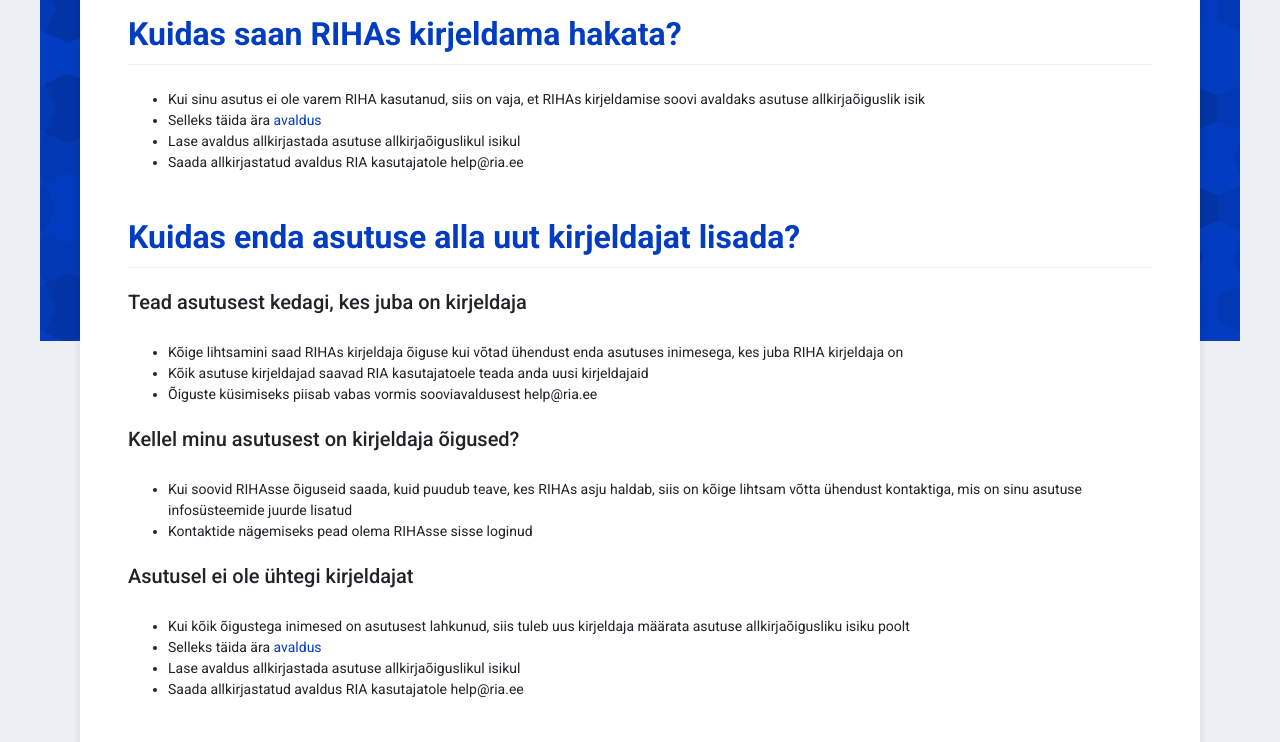
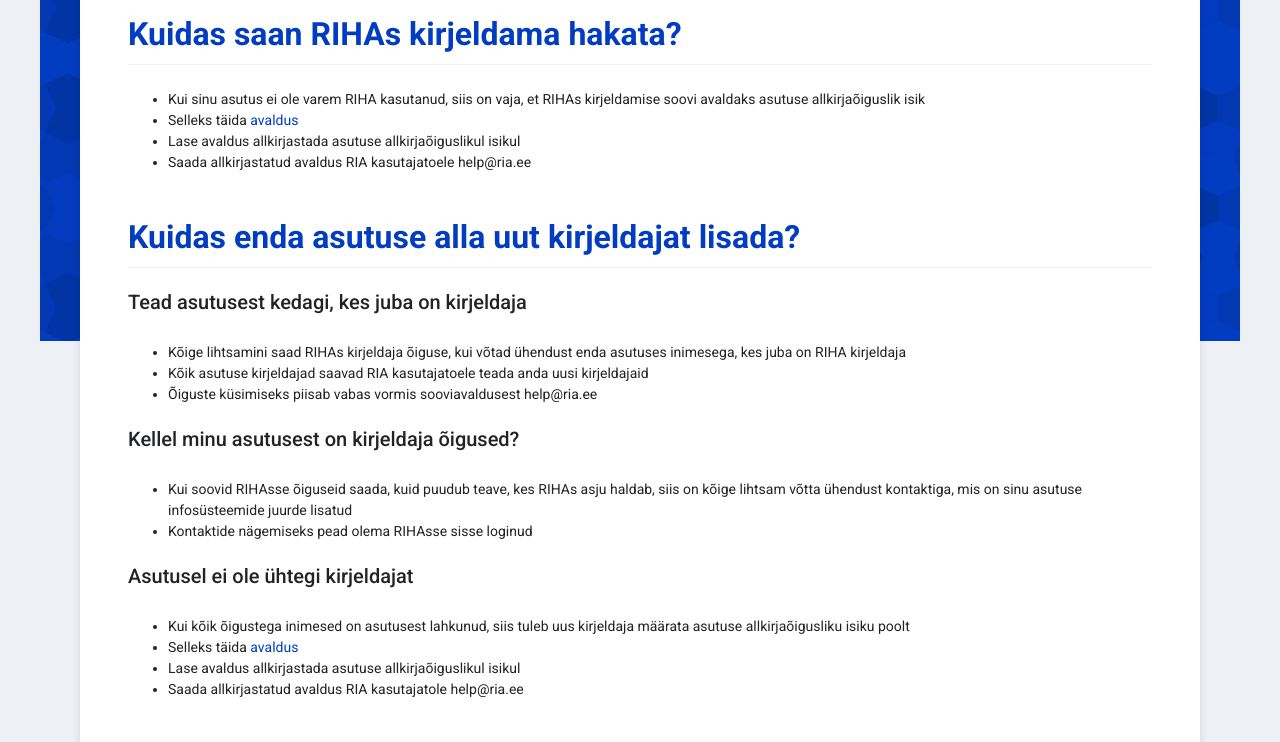
Before and after one commit to e-gov/RIHA-Help, a Jekyll site: the page built from docs/RIHA-oigused-haldamine.md, in a window 1280 px wide. Shown: the part 322-1064 px from the top of the page. Built offline with Jekyll 4.4.1, drawn with Linux system fonts in a browser that asks for light colours.

Commit message:
Update RIHA-oigused-haldamine.md

```diff
--- a/docs/RIHA-oigused-haldamine.md
+++ b/docs/RIHA-oigused-haldamine.md
@@ -5,14 +5,14 @@ title: RIHA pääsuõiguste haldamine
 ## Kuidas saan RIHAs kirjeldama hakata?
 
 - Kui sinu asutus ei ole varem RIHA kasutanud, siis on vaja, et RIHAs kirjeldamise soovi avaldaks asutuse allkirjaõiguslik isik
-- Selleks täida ära [avaldus](/Taotlus RIHA kirjeldaja määramiseks.pdf){:target="_blank"}
+- Selleks täida [avaldus](/Taotlus RIHA kirjeldaja määramiseks.pdf){:target="_blank"}
 - Lase avaldus allkirjastada asutuse allkirjaõiguslikul isikul
-- Saada allkirjastatud avaldus RIA kasutajatole help@ria.ee
+- Saada allkirjastatud avaldus RIA kasutajatoele help@ria.ee
 
 ## Kuidas enda asutuse alla uut kirjeldajat lisada?
 
 ### Tead asutusest kedagi, kes juba on kirjeldaja
-- Kõige lihtsamini saad RIHAs kirjeldaja õiguse kui võtad ühendust enda asutuses inimesega, kes juba RIHA kirjeldaja on
+- Kõige lihtsamini saad RIHAs kirjeldaja õiguse, kui võtad ühendust enda asutuses inimesega, kes juba on RIHA kirjeldaja
 - Kõik asutuse kirjeldajad saavad RIA kasutajatoele teada anda uusi kirjeldajaid
 - Õiguste küsimiseks piisab vabas vormis sooviavaldusest help@ria.ee
 
@@ -22,7 +22,7 @@ title: RIHA pääsuõiguste haldamine
 
 ### Asutusel ei ole ühtegi kirjeldajat
 - Kui kõik õigustega inimesed on asutusest lahkunud, siis tuleb uus kirjeldaja määrata asutuse allkirjaõigusliku isiku poolt
-- Selleks täida ära [avaldus](/Taotlus RIHA kirjeldaja määramiseks.pdf){:target="_blank"}
+- Selleks täida [avaldus](/Taotlus RIHA kirjeldaja määramiseks.pdf){:target="_blank"}
 - Lase avaldus allkirjastada asutuse allkirjaõiguslikul isikul
 - Saada allkirjastatud avaldus RIA kasutajatole help@ria.ee
 
```
